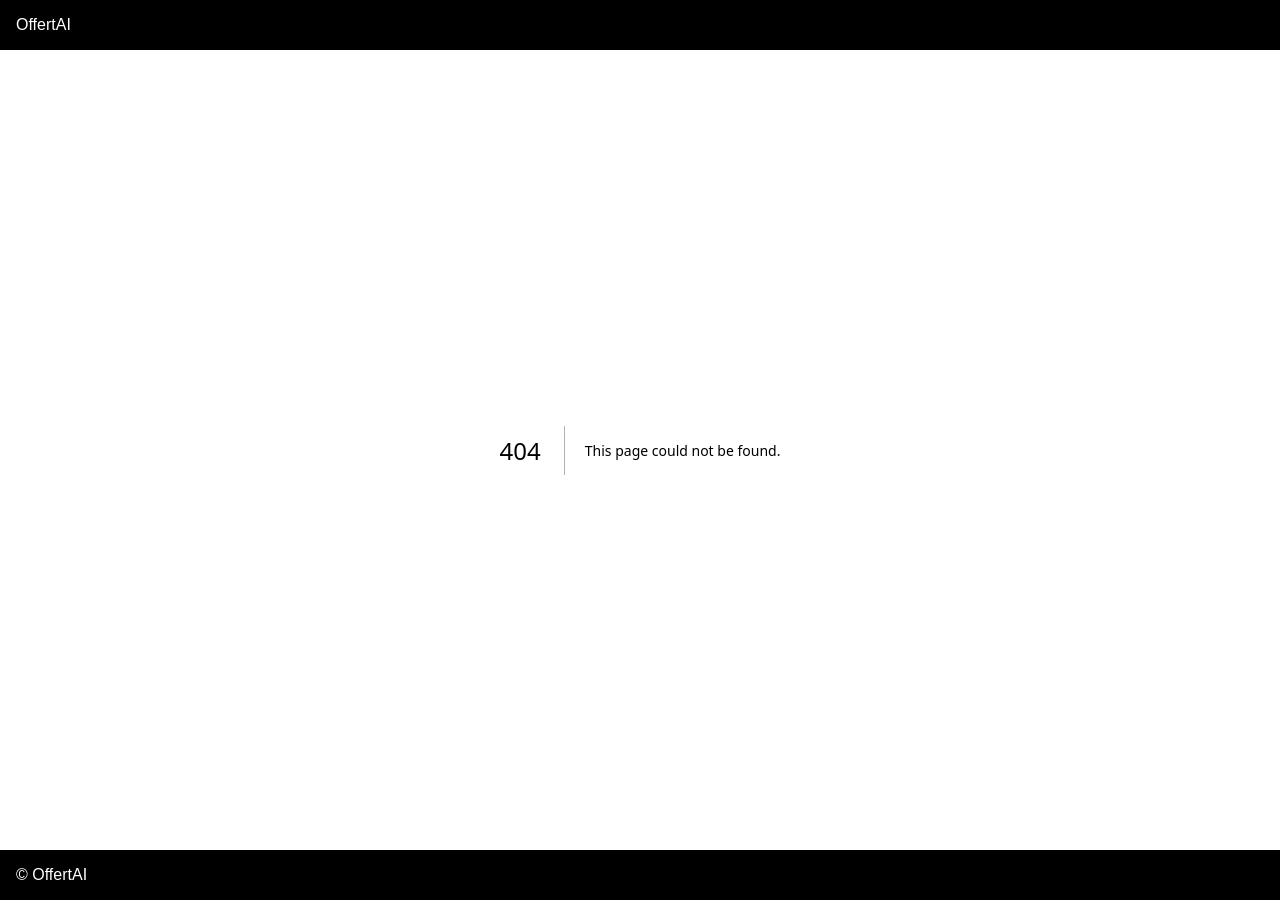
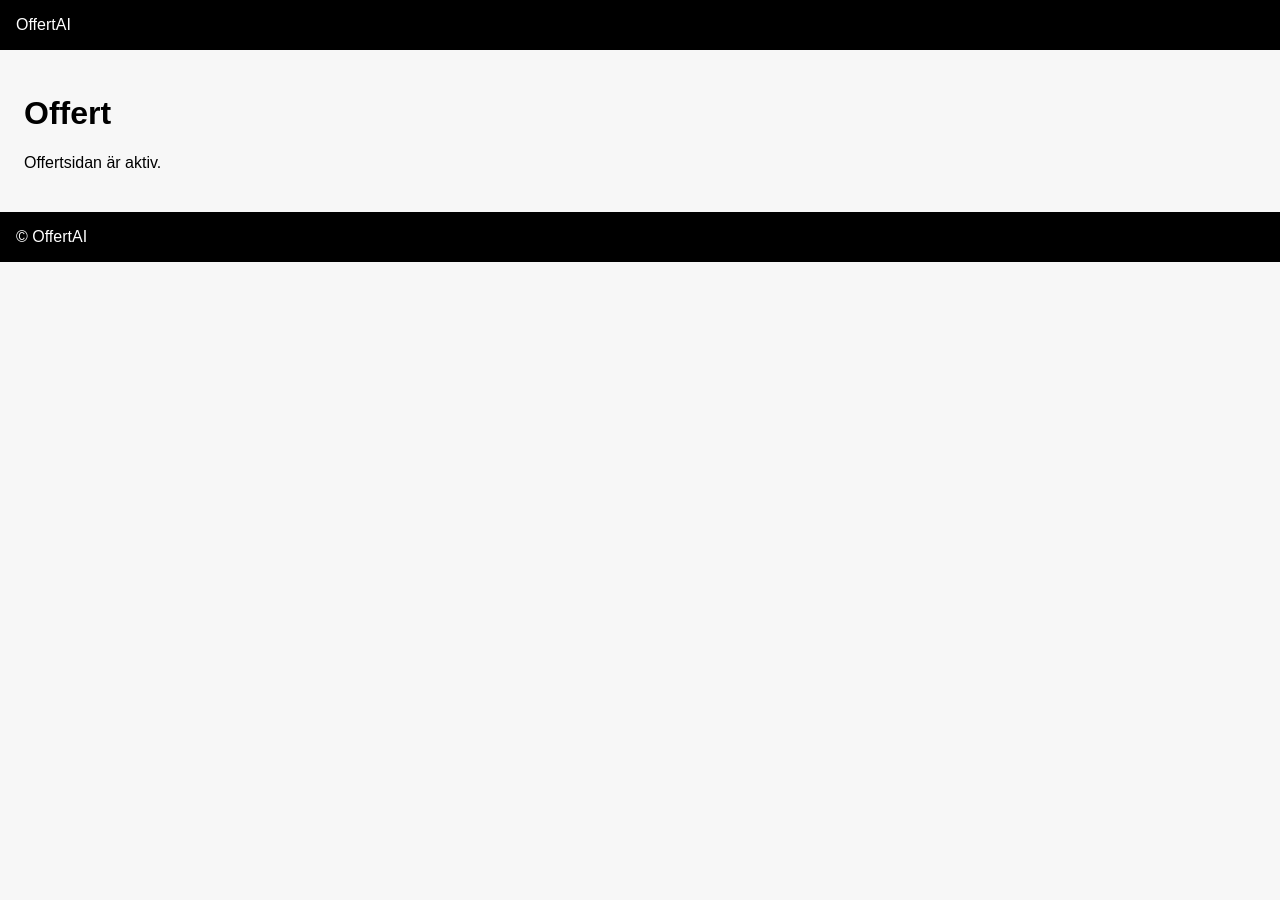
Before and after one commit to Kalleanka999/OffertAI, a Next.js app: page /verkstad/offert in a window 1280 px wide. Before the commit this address had no page. After the commit the page ends 800 px from the top, so only its background shows below. Built offline with nearby package versions, Linux system fonts and the light colour scheme.

Commit message:
Add offert page safely

```diff
--- /dev/null
+++ b/app/verkstad/offert/page.tsx
@@ -0,0 +1,8 @@
+export default function OffertPage() {
+  return (
+    <main style={{ padding: 24 }}>
+      <h1>Offert</h1>
+      <p>Offertsidan är aktiv.</p>
+    </main>
+  );
+}
```
